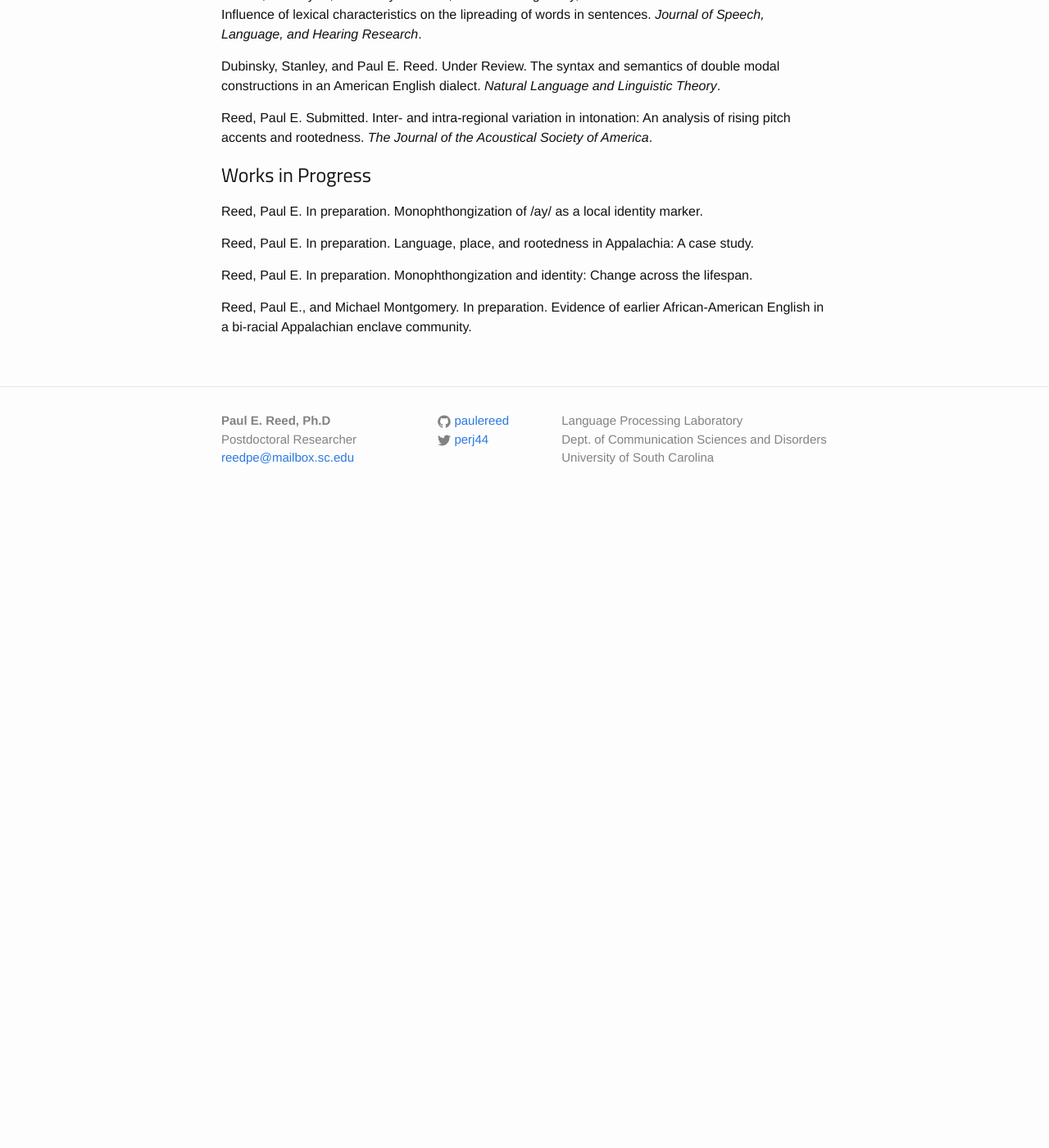
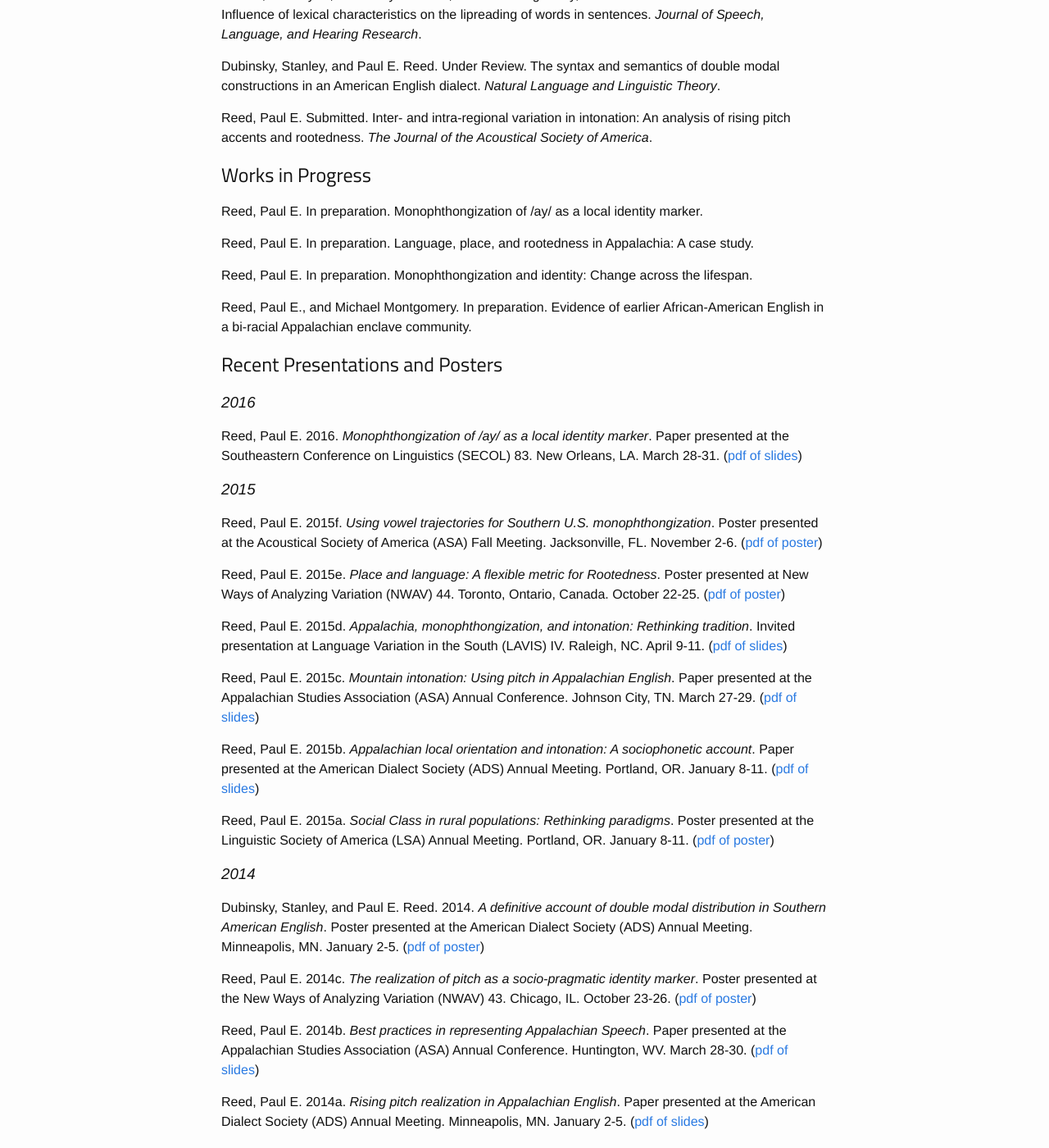
Before and after one commit to paulereed/paulereed.github.io, a Jekyll site: the page built from research.md, in a window 1280 px wide and 1400 px high, scrolled down 1084 px. Shown: the whole window at 82% size. Built offline with Jekyll 4.4.1, drawn with Linux system fonts in a browser that asks for light colours; some web fonts are replaced; before the commit the page ends 1714 px from its top, so only the background shows below that; some of the changed text lies outside the part shown.

Commit message:
Adding more research

```diff
--- a/research.md
+++ b/research.md
@@ -21,14 +21,14 @@
 
 ## Publications
 
+Reed, Paul E. In press. Appalachia, monophthongization, and intonation: Rethinking tradition. In *Proceedings of Language Variation in the South (LAVIS IV)* Eds. Walt Wolfram, Jeffrey Reaser, and Eric Wilbanks. University of North Carolina Press.
+
 Montgomery, Allen A., Paul E. Reed, Kimberley A. Crass, H. Isabel Hubbard, and Joanna Stith. 2014.
 [The effects of measurement error and vowel removal on the locus equation measure of coarticulation](Montgomeryetal14.pdf). *The Journal of the Acoustical Society of America* **136**(5), 2747-2750.
 
 Reed, Paul E. 2014a. [Defining the field: A comprehensive introduction to sociophonetics. Review of *Sociophonetics: An Introduction* by Erik R. Thomas](Reed_2014_ThomasReview.pdf). *American Speech* **89**(1), 111-114.
 
 Reed, Paul E. 2014b. [Inter- and intra- generational monophthongization and Southern Appalachian identity](Reed_2014_SJoL38_1.pdf). *Southern Journal of Linguistics* **38**(1), 159-193.
-
-Reed, Paul E. In press. Appalachia, monophthongization, and intonation: Rethinking tradition. In *Proceedings of Language Variation in the South (LAVIS IV)* Eds. Walt Wolfram, Jeffrey Reaser, and Eric Wilbanks. University of North Carolina Press.
 
 ## Outreach Publications
 
@@ -53,3 +53,62 @@
 Reed, Paul E. In preparation. Monophthongization and identity: Change across the lifespan.
 
 Reed, Paul E., and Michael Montgomery. In preparation. Evidence of earlier African-American English in a bi-racial Appalachian enclave community.
+
+## Recent Presentations and Posters
+
+### 2016
+
+Reed, Paul E. 2016. *Monophthongization of /ay/ as a local identity marker*. Paper presented
+at the Southeastern Conference on Linguistics (SECOL) 83. New Orleans, LA. March 28-31. ([pdf of slides](Reed_SECOL2016_handout.pdf))
+
+### 2015
+
+Reed, Paul E. 2015f. *Using vowel trajectories for Southern U.S. monophthongization*. Poster
+presented at the Acoustical Society of America (ASA) Fall Meeting. Jacksonville, FL. November 2-6. ([pdf of poster](ASA_2015_Vowel_Trajectory.pdf))
+
+Reed, Paul E. 2015e. *Place and language: A flexible metric for Rootedness*. Poster presented
+at New Ways of Analyzing Variation (NWAV) 44. Toronto, Ontario, Canada. October 22-25. ([pdf of poster](NWAV_2015_Place_Language.pdf))
+
+Reed, Paul E. 2015d. *Appalachia, monophthongization, and intonation: Rethinking tradition*. Invited presentation
+at Language Variation in the South (LAVIS) IV. Raleigh, NC. April 9-11. ([pdf of slides](LAVISIV_Presentation_handout.pdf))
+
+Reed, Paul E. 2015c. *Mountain intonation: Using pitch in Appalachian English*. Paper presented
+at the Appalachian Studies Association (ASA) Annual Conference. Johnson City, TN. March 27-29. ([pdf of slides](ASA_2015_Appalachian_Intonation.pdf))
+
+Reed, Paul E. 2015b. *Appalachian local orientation and intonation: A sociophonetic account*.
+Paper presented at the American Dialect Society (ADS) Annual Meeting. Portland, OR. January 8-11. ([pdf of slides](ADS2015.pdf))
+
+Reed, Paul E. 2015a. *Social Class in rural populations: Rethinking paradigms*. Poster presented
+at the Linguistic Society of America (LSA) Annual Meeting. Portland, OR. January 8-11. ([pdf of poster](RuralClass.pdf))
+
+### 2014
+
+Dubinsky, Stanley, and Paul E. Reed. 2014. *A definitive account of double modal distribution in Southern American English*. Poster presented
+at the American Dialect Society (ADS) Annual Meeting. Minneapolis, MN. January 2-5. ([pdf of poster](ADS_Dubinsky_Reed_2014.pdf))
+
+Reed, Paul E. 2014c. *The realization of pitch as a socio-pragmatic identity marker*. Poster
+presented at the New Ways of Analyzing Variation (NWAV) 43. Chicago, IL. October 23-26. ([pdf of poster](NWAV_Reed_2014_Rising_Pitch.pdf))
+
+Reed, Paul E. 2014b. *Best practices in representing Appalachian Speech*. Paper presented
+at the Appalachian Studies Association (ASA) Annual Conference. Huntington, WV. March 28-30. ([pdf of slides](ASA_2014.pdf))
+
+Reed, Paul E. 2014a. *Rising pitch realization in Appalachian English*.
+Paper presented at the American Dialect Society (ADS) Annual Meeting. Minneapolis, MN. January 2-5. ([pdf of slides](ADS2014.pdf))
+
+Reed, Paul E., and Stanley Dubinsky. 2014. *The syntax of multiple modals from a corpus and experimental perspective*.
+Poster presented at Linguistic Society of America (LSA) Annual Meeting. Minneapolis, MN. January 2-5. ([pdf of poster](LSA_Reed_Dubinsky_2014.pdf))
+
+### 2013
+
+Reed, Paul E. 2013b. *Exploration of methods and activities that allow greater student involvement
+in the instruction of articulatory and acoustic phonetics* Paper presented
+at the Southeastern Conference on Linguistics (SECOL) 80. Spartanburg, SC. April 4-6. ([pdf of slides](Reed_SECOL_2013.pdf))
+
+Reed, Paul E. 2013a. *Vowels in Appalachia: Linguistics and language change*. Paper presented
+at the Appalachian Studies Association (ASA) Annual Conference. Boone, NC. March 22-24. ([pdf of slides](ASA_2013_Vowels_in_Appalachia.pdf))
+
+Reed, Paul E., and Michael Montgomery. 2013. *Earlier African-American English: Evidence from
+an Appalachian bi-racial enclave community*. Paper presented at the Society for Pidgin and
+Creole Linguistics (SPCL) Winter Meeting. Boston, MA. January 4-5. ([pdf of slides](SPCL_2013_Coe_Ridge.pdf))
+
+### 2012
```
Also changed, not shown: 17 other files.
